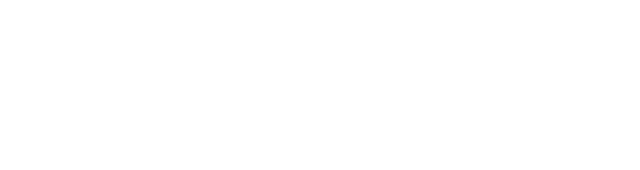
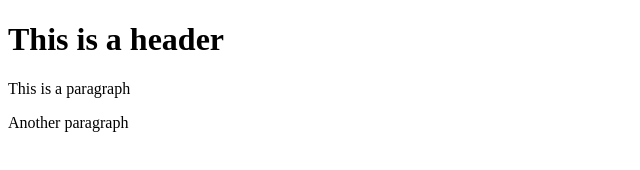
Before and after one commit to CodedConscience/CafeWebsite, a website: page index.html in a window 1280 px wide. Shown: the whole page, without its empty margins (0-640 px from the left). Drawn offline with Linux system fonts and the light colour scheme.

Commit message:
using NPM

```diff
--- a/index.html
+++ b/index.html
@@ -1,12 +1,14 @@
 <!DOCTYPE html>
-<html lang="en">
+<html>
 <head>
   <meta charset="UTF-8">
   <meta http-equiv="X-UA-Compatible" content="IE=edge">
   <meta name="viewport" content="width=device-width, initial-scale=1.0">
   <title>Document</title>
 </head>
-<body>
-
-</body>
+  <body>
+    <h1>This is a header</h1>
+    <p>This is a paragraph</p>
+    <P>Another paragraph</P>
+  </body>
 </html>
```
Also changed, not shown: package.json (added, +27 -0 lines), 2 other files.
